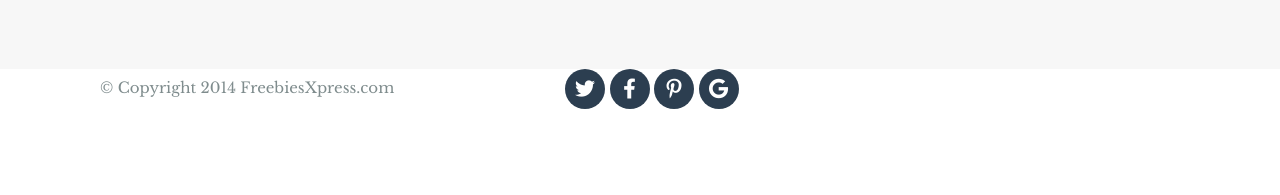
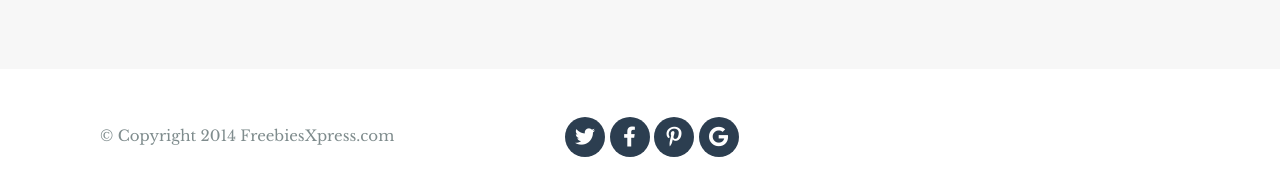
Before and after one commit to NataliaSmola/projekt-nr-4, a plain HTML site: page index.html in a window 1280 px wide. Shown: the part 2604-2799 px from the top of the page. Before the commit the page ends 2729 px from the top, so only its background shows below. Drawn offline with nearby package versions, Linux system fonts and the light colour scheme; a web font is replaced by a local one.

Commit message:
Add padding for footer in index.html

```diff
--- a/index.html
+++ b/index.html
@@ -161,7 +161,7 @@
 		</div>
 	</section>
 		<!--Footer-->
-	<section class="footer">
+	<section class="footer py-5">
 		<div class="container">
 			<div class="wrapper d-flex justify-content-between align-items-center">
 				<div class="col-md-4">
```
